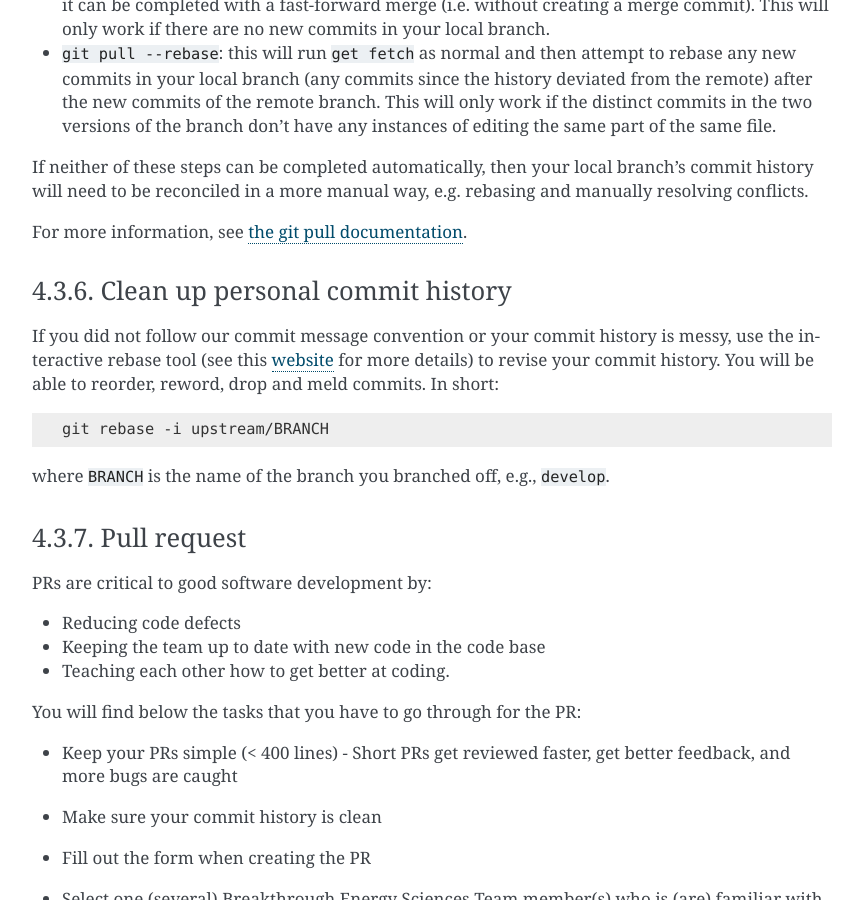
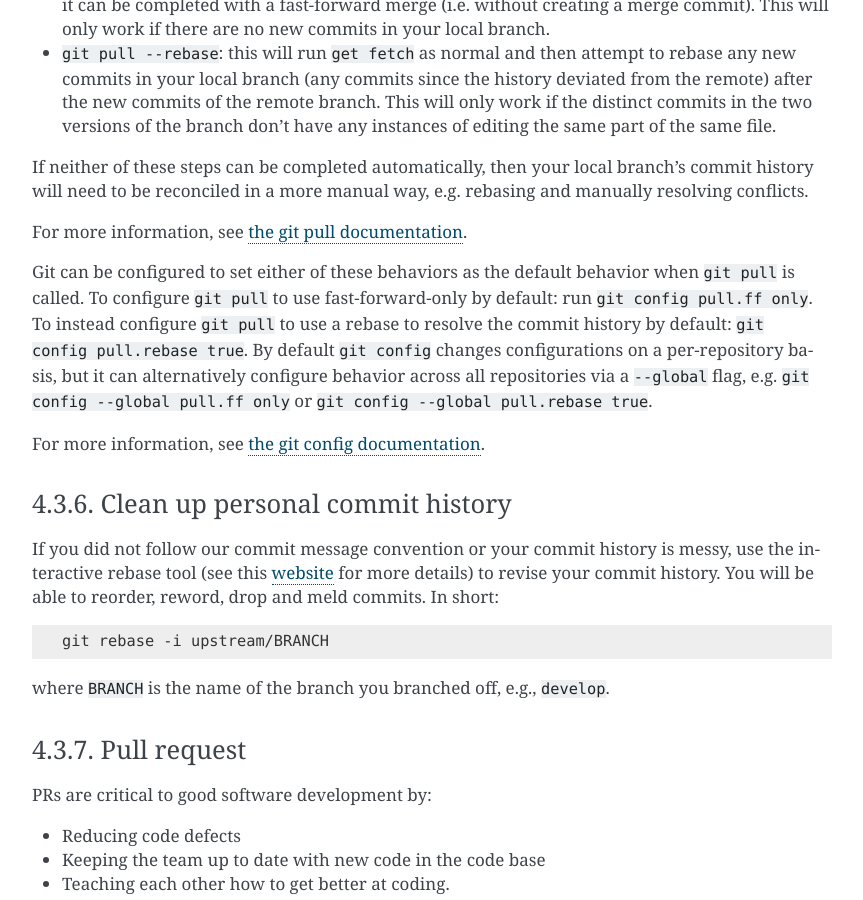
Before and after one commit to Breakthrough-Energy/docs, a Sphinx documentation site: the page built from source/user/git_guide.rst, in a window 1280 px wide and 900 px high, scrolled down 3343 px. Shown: the whole window, without its empty margins (254-1117 px from the left). Built offline with Sphinx 7.4.7, drawn with Linux system fonts in a browser that asks for light colours; pages that are not in the unit, such as notebooks, are missing from menus.

Commit message:
doc: add note about git config

```diff
--- a/source/user/git_guide.rst
+++ b/source/user/git_guide.rst
@@ -161,6 +161,16 @@ manually resolving conflicts.
 For more information, see
 `the git pull documentation <https://git-scm.com/docs/git-pull>`_.
 
+Git can be configured to set either of these behaviors as the default behavior when
+``git pull`` is called. To configure ``git pull`` to use fast-forward-only by default:
+run ``git config pull.ff only``. To instead configure ``git pull`` to use a rebase to
+resolve the commit history by default: ``git config pull.rebase true``. By default
+``git config`` changes configurations on a per-repository basis, but it can
+alternatively configure behavior across all repositories via a ``--global`` flag, e.g.
+``git config --global pull.ff only`` or ``git config --global pull.rebase true``.
+
+For more information, see
+`the git config documentation <https://git-scm.com/docs/git-config>`_.
 
 Clean up personal commit history
 ++++++++++++++++++++++++++++++++
```
